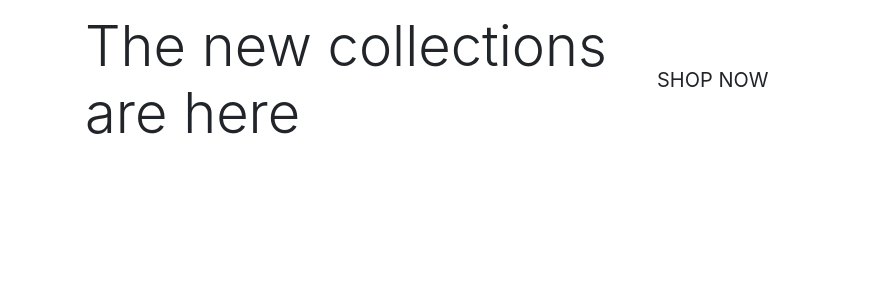
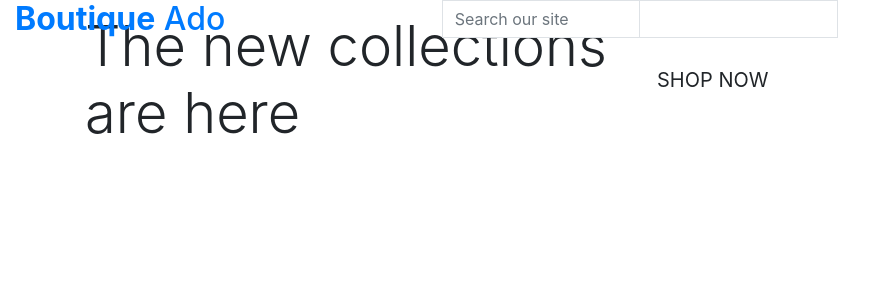
Before and after one commit to Johan-4P/boutique_ado_v1, a Django app: template home/templates/home/index.html in a window 1280 px wide. Shown: the top 300 px of the page, without its empty margins (0-884 px from the left). Run offline with Django 3.2, Linux system fonts and the light colour scheme; the template is opened without the code that fills it, so the values that code supplies are empty; parts of the project's set-up code (start-up, migrations or seed data) failed here and were passed over.

Commit message:
Enhance header structure in allauth base template with logo and search functionality

```diff
--- a/templates/allauth/base.html
+++ b/templates/allauth/base.html
@@ -36,9 +36,30 @@
   <body>
     <header class="container-fluid fixed-top">
       <div class="row">
-        <div class="col-12 col-lg-4 my-auto py-1 py-lg-0 text-center text-lg-left"></div>
-        <div class="col-12 col-lg-4 my-auto py-1 py-lg-0"></div>
-        <div class="col-12 col-lg-4 my-auto py-1 py-lg-0"></div>
+        <div class="col-12 col-lg-4 my-auto py-1 py-lg-0 text-center text-lg-left">
+          <a href="{% url 'home' %} class="nav-link main-logo-link">
+            <h2 class="logo-font text-black my-0"><strong>Boutique</strong> Ado</h2>
+          </a>
+        </div>
+
+        <div class="col-12 col-lg-4 my-auto py-1 py-lg-0 ">
+          <form action="" method="get">
+            <div class="input-group w-100">
+              <input type="text" name="q" placeholder="Search our site" class="form-control border border-black rounded-0">
+              <button type="submit" class="form-control btn btn-black border border-black rounded-0">
+                <span class="icon">
+                  <i class="fas fa-search"></i>
+                </span>
+              </button>
+            </div>
+          </form>
+        </div>
+        <div class="col-12 col-lg-4 my-auto py-1 py-lg-0">
+          <ul class="list-inline list-unstyled text-center text-lg-right my-0">
+            <li class="list-inline-item dropdown"></li>
+            <li class="list-inline-item"></li>
+          </ul>
+        </div>
       </div>
     </header>
 
```
